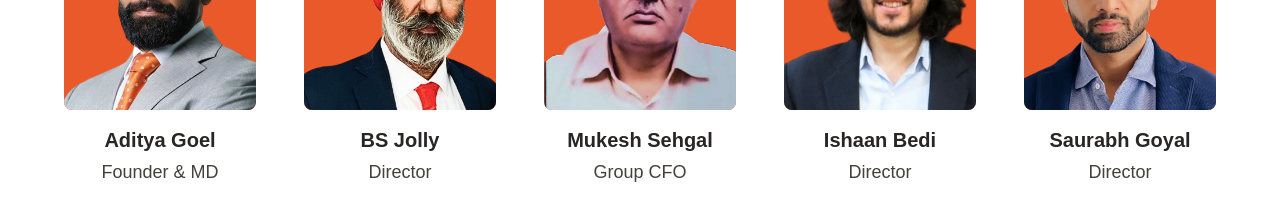
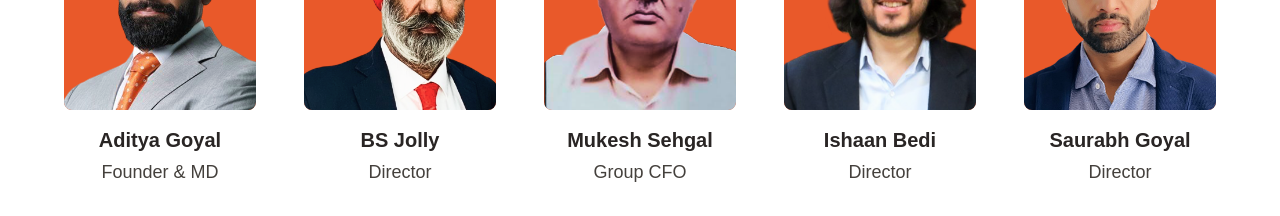
Before and after one commit to abdulsaheel/bhaago-mobility, a Next.js app: page /about in a window 1280 px wide. Shown: the part 1820-2036 px from the top of the page. Built offline with nearby package versions, Linux system fonts and the light colour scheme; a web font is replaced by a local one.

Commit message:
Fix typo goel to goyal

```diff
--- a/components/Leadership.tsx
+++ b/components/Leadership.tsx
@@ -3,7 +3,7 @@ import React from 'react';
 const LeadershipTeam = () => {
   const leaders = [
     {
-      name: 'Aditya Goel',
+      name: 'Aditya Goyal',
       position: 'Founder & MD',
       image: '/team/aditya.png'
     },
```
